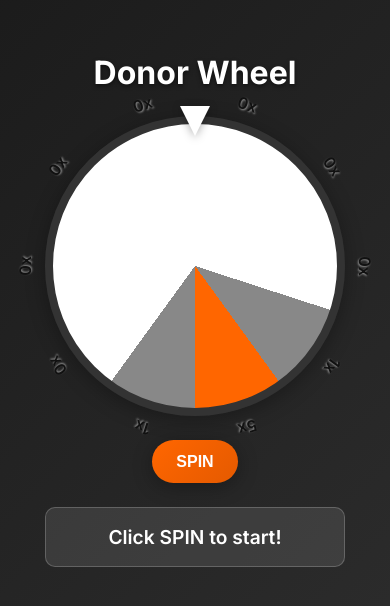
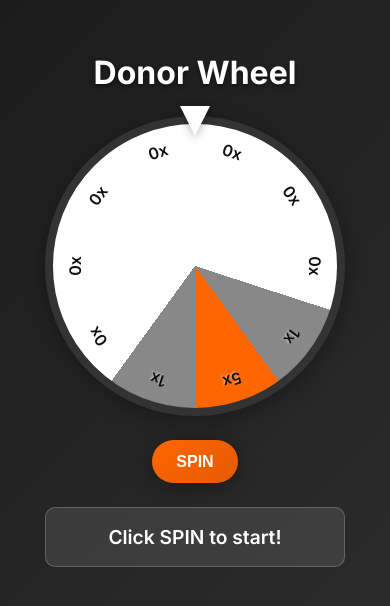
Before and after one commit to itsnotqwerty/donor-wheel, a plain HTML site: page static/index.html in a window 390 px wide. Shown: the part 112-718 px from the top of the page. Drawn offline with Linux system fonts and the light colour scheme.

```diff
--- a/static/styles.css
+++ b/static/styles.css
@@ -141,7 +141,10 @@
 @media(max-width:768px) {
   .wheel-container { width:300px; height:300px; }
   h1 { font-size:2rem; }
-  .section span { font-size:1rem; }
+  .section span {
+    font-size:1rem;
+    transform: translate(-50%, -100%) rotate(var(--angle, 0deg)) translateY(-110px);
+  }
   .spin-button { font-size:1rem; padding:0.8rem 1.5rem; }
   .result { font-size:1.2rem; }
 }
```
Also changed, not shown: license.txt (added).
